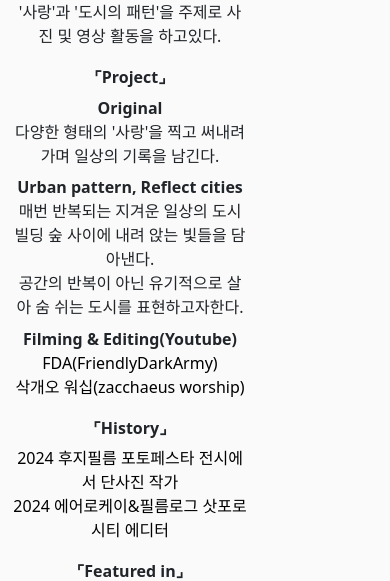
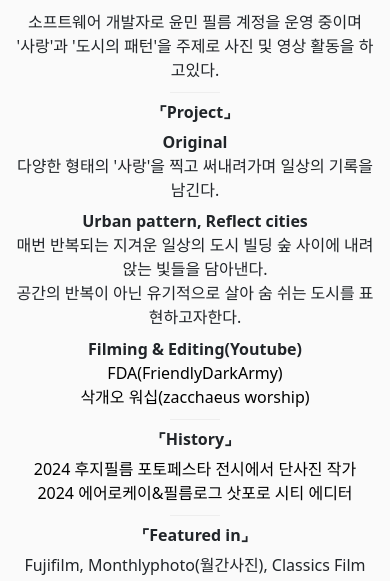
Before and after one commit to yoonminFilm/FrontEnd, a React (Create React App) app: page /about in a window 390 px wide. Shown: the part 134-715 px from the top of the page. Built offline with nearby package versions, Linux system fonts and the light colour scheme.

Commit message:
style:fix to  about page mobile view contnets

```diff
--- a/src/features/aboutPage/pages/AboutPage.js
+++ b/src/features/aboutPage/pages/AboutPage.js
@@ -65,7 +65,7 @@ const AboutPage = () =>{
         <>
            <Container>
                 <Row className="justify-content-md-center">
-                    <Col xs={8} md={8}>
+                    <Col xs="auto" md={8}>
                         <AboutText />
                         <Button onClick={() => setOverlayVisible(true)} className="open-overlay-btn" variant="secondary">
                         문의 요청
@@ -185,7 +185,7 @@ const AboutPage = () =>{
                         </OverlayViewPage>
                     </Col>
                     <Col></Col>
-                    <Col xs={8} md={3}>
+                    <Col md={3}>
                         <Row>
                             <Image src={personalImg} alt="Sumgin Yoon Img" className="about-page-img" />
                         </Row>
--- a/src/features/aboutPage/pages/about-page.css
+++ b/src/features/aboutPage/pages/about-page.css
@@ -120,3 +120,17 @@ p, h1{
         height: 5vh;
         width: 12vw;
     }
+
+@media screen and (max-width: 440px) {
+    /* about portrait img */
+    .about-page-img{
+        display: none;
+    }
+    .about-page-text{
+        height: 85vh;
+    }
+    .btn-secondary{
+        width: 40vw;
+        height: 6vh;
+    }
+}
```
